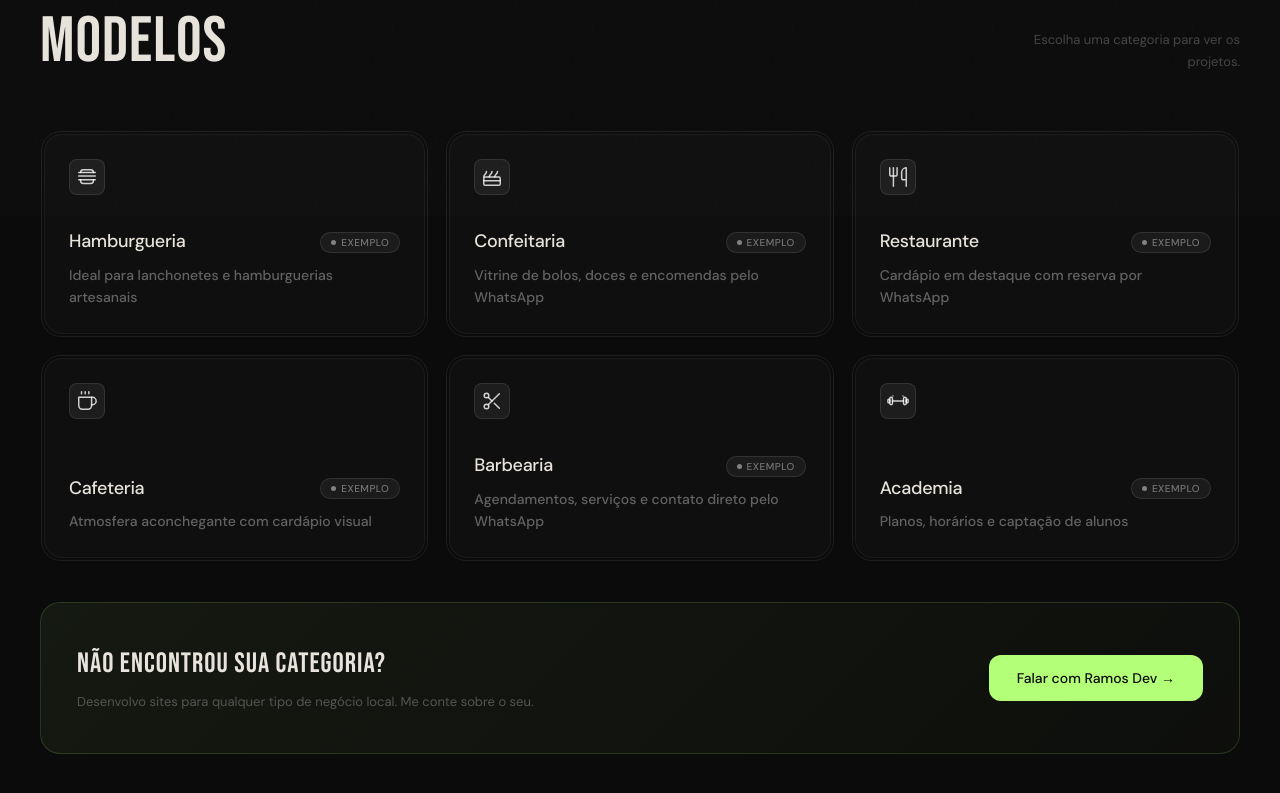
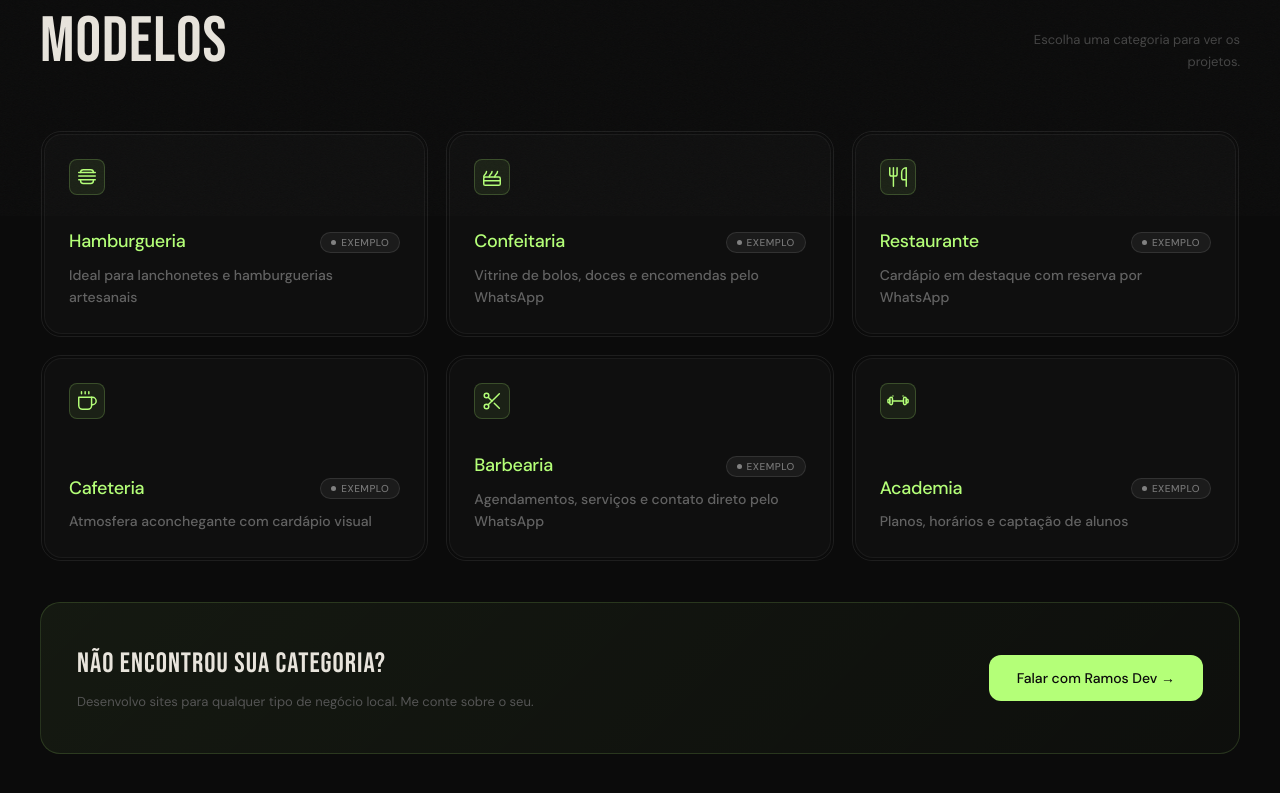
Before and after one commit to pedroramin/portfolio, a React (Vite) app: page / in a window 1280 px wide. Shown: the part 1032-1825 px from the top of the page. Built offline with nearby package versions, Linux system fonts and the light colour scheme.

Commit message:
Refactor angle calculation and update styles

```diff
--- a/src/Portfolio.jsx
+++ b/src/Portfolio.jsx
@@ -77,20 +77,8 @@ const GlowingEffect = memo(({
       const isActive = mouseX > left - proximity && mouseX < left + width + proximity && mouseY > top - proximity && mouseY < top + height + proximity;
       element.style.setProperty("--active", isActive ? "1" : "0");
       if (!isActive) return;
-      const currentAngle = parseFloat(element.style.getPropertyValue("--start")) || 0;
-      let targetAngle = (180 * Math.atan2(mouseY - center[1], mouseX - center[0])) / Math.PI + 90;
-      const angleDiff = ((targetAngle - currentAngle + 180) % 360) - 180;
-      const newAngle = currentAngle + angleDiff;
-      const start = performance.now();
-      const duration = movementDuration * 1000;
-      const animAngle = (timestamp) => {
-        const elapsed = timestamp - start;
-        const progress = Math.min(elapsed / duration, 1);
-        const ease = progress < 0.5 ? 2 * progress * progress : -1 + (4 - 2 * progress) * progress;
-        element.style.setProperty("--start", String(currentAngle + angleDiff * ease));
-        if (progress < 1) requestAnimationFrame(animAngle);
-      };
-      requestAnimationFrame(animAngle);
+      const targetAngle = (180 * Math.atan2(mouseY - center[1], mouseX - center[0])) / Math.PI + 90;
+      element.style.setProperty("--start", String(targetAngle));
     });
   }, [inactiveZone, proximity, movementDuration]);
 
@@ -769,11 +757,11 @@ function Trabalhos({ onContact }) {
                         {/* Icon */}
                         <div style={{
                           width: "36px", height: "36px", borderRadius: "8px",
-                          background: "rgba(255,255,255,0.06)",
-                          border: "1px solid rgba(255,255,255,0.1)",
+                          background: "rgba(180,255,120,0.08)",
+                          border: "1px solid rgba(180,255,120,0.2)",
                           display: "flex", alignItems: "center", justifyContent: "center",
                         }}>
-                          {CAT_ICONS[tpl.id]?.("rgba(255,255,255,0.8)")}
+                          {CAT_ICONS[tpl.id]?.(ACCENT)}
                         </div>
 
                         {/* Text */}
@@ -784,7 +772,7 @@ function Trabalhos({ onContact }) {
                           }}>
                             <h3 style={{
                               fontSize: "18px", fontWeight: 600,
-                              color: "#e8e4dc", letterSpacing: "-0.3px", lineHeight: 1.3,
+                              color: ACCENT, letterSpacing: "-0.3px", lineHeight: 1.3,
                             }}>{tpl.label}</h3>
                             {hasProjects ? (
                               <div style={{
```
